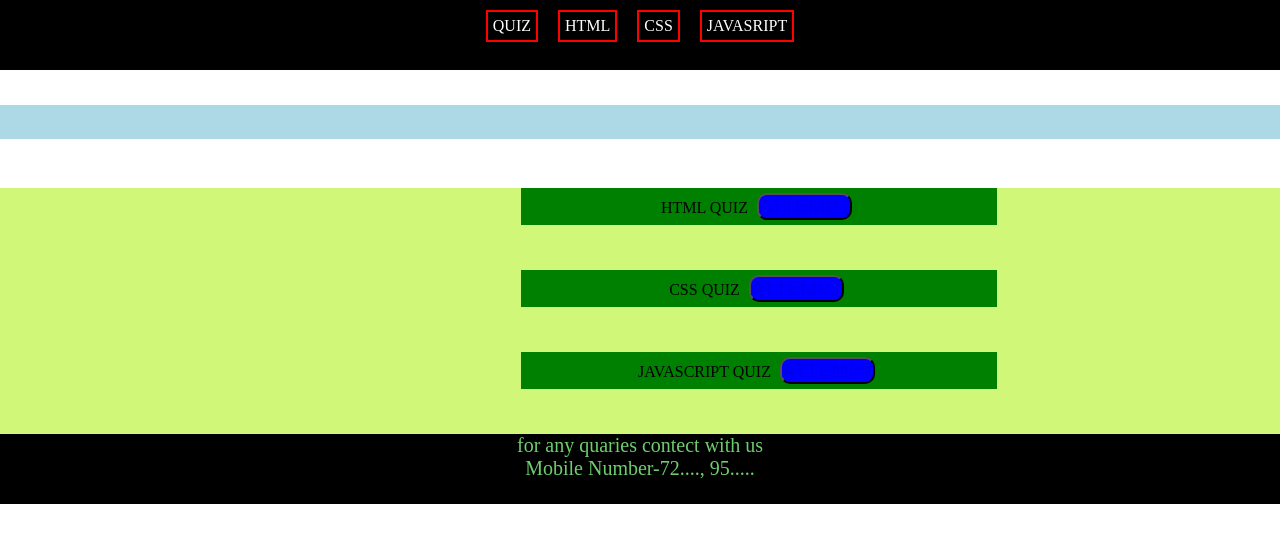
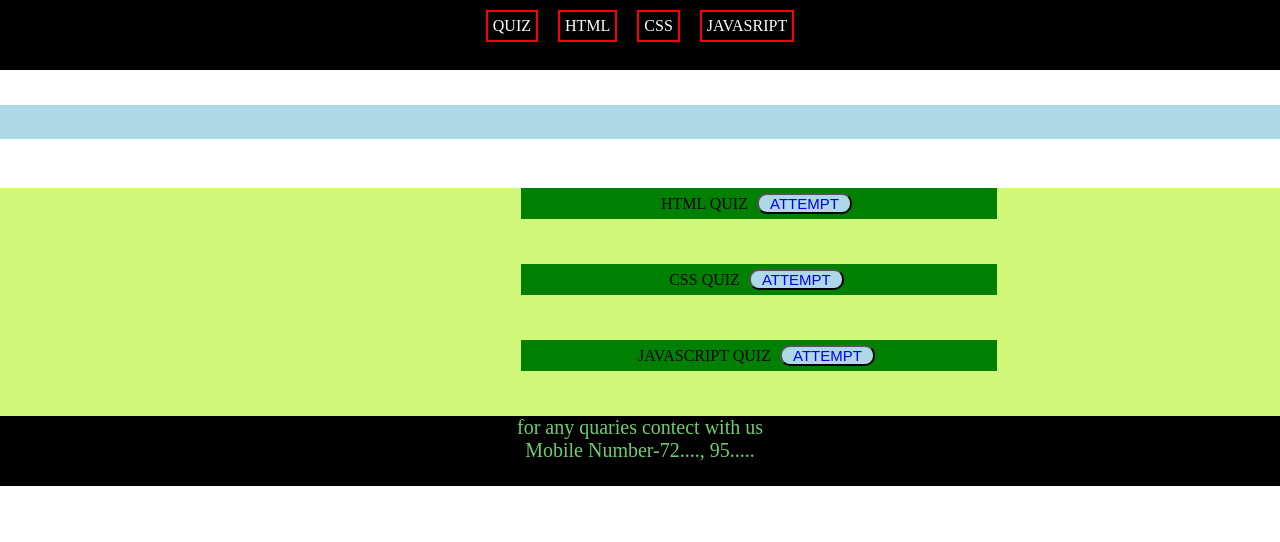
Before and after one commit to brijesh2004/htmlcssjsquiz.github.io, a plain HTML site: page index.html in a window 1280 px wide. Drawn offline with Linux system fonts and the light colour scheme.

Commit message:
Update home.css

```diff
--- a/home.css
+++ b/home.css
@@ -35,9 +35,9 @@ background:rgb(209, 247, 120);
     justify-content: center;
 }
 .btn{
-    background: blue;
+    background:lightblue;
     width:95px;
-    font-size:20px;
+    font-size:15px;
     border-radius:10px;
     margin: 5px;
 }
```
